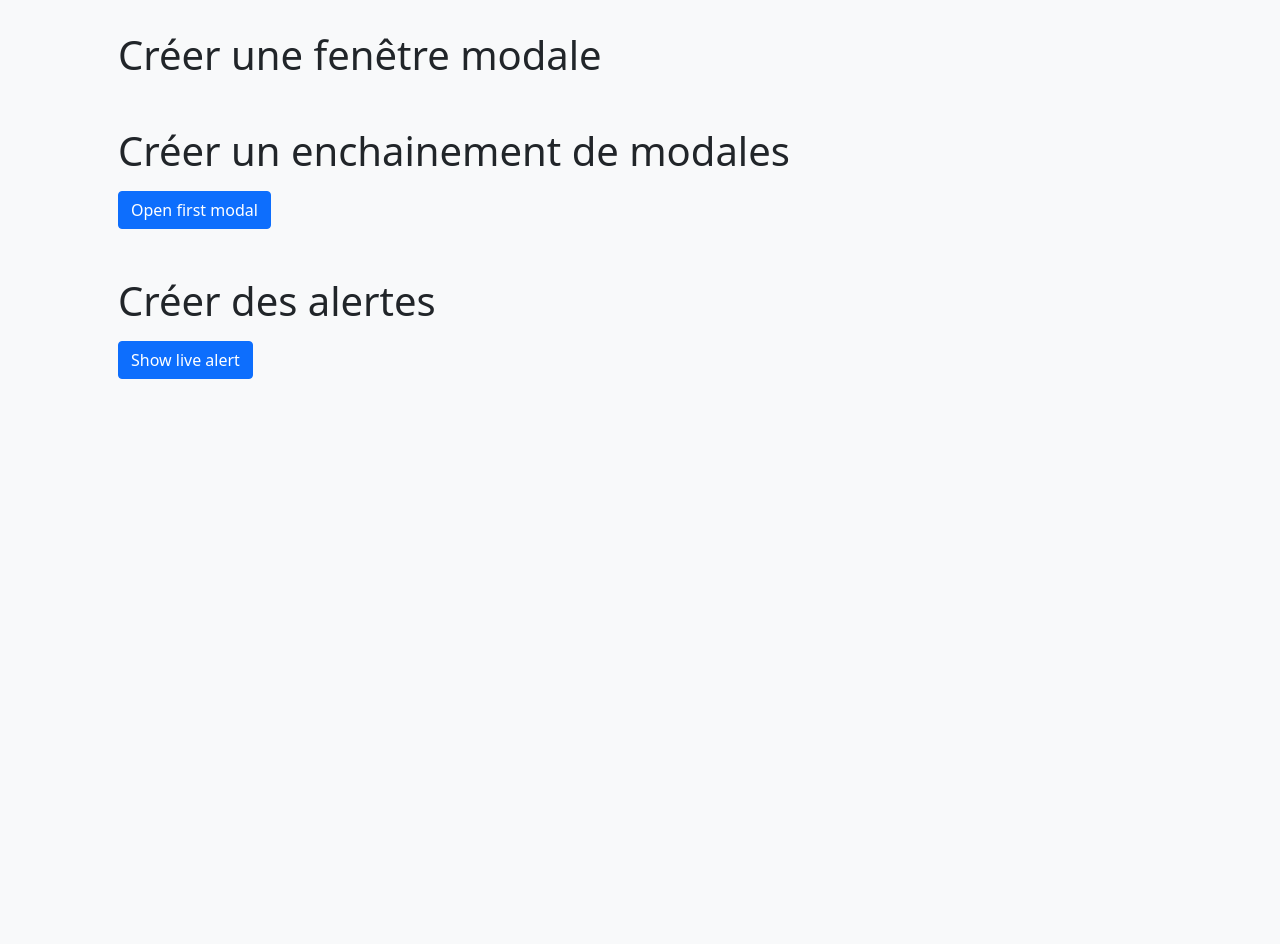
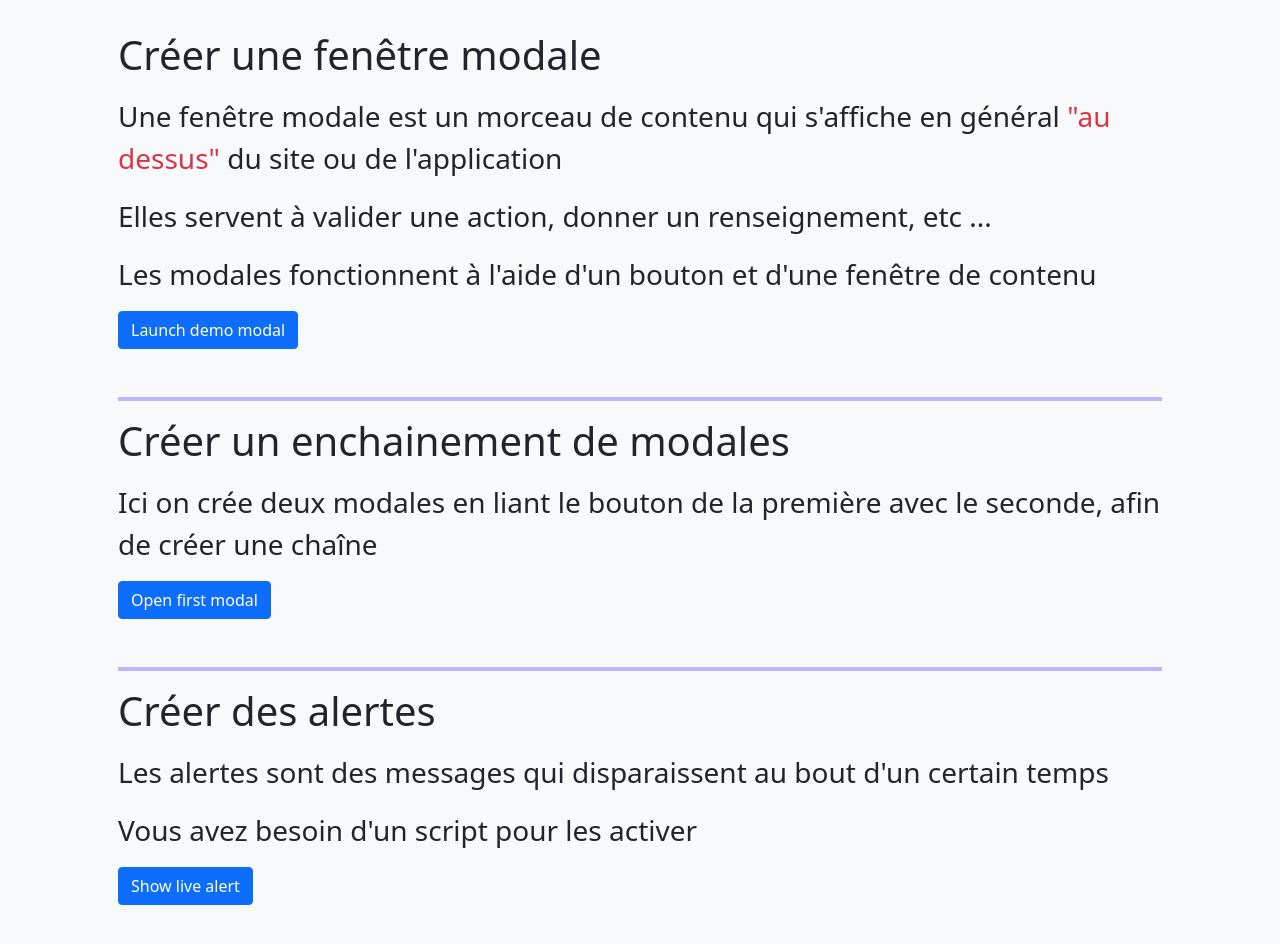
Before and after one commit to prestationweb42/Formation-Bootstrap-5, a plain HTML site: page 1. Sandbox/5. Composants avec JS/3. Modale-Alerte.html in a window 1280 px wide. Shown: the part 400-1344 px from the top of the page. Before the commit the page ends 875 px from the top, so only its background shows below. Drawn offline with nearby package versions, Linux system fonts and the light colour scheme.

Commit message:
lesson Composants JS Modale / Alerte

```diff
--- a/1. Sandbox/5. Composants avec JS/3. Modale-Alerte.html
+++ b/1. Sandbox/5. Composants avec JS/3. Modale-Alerte.html
@@ -48,20 +48,18 @@
 
 
     <h2 class="display-6 mb-3">Créer une fenêtre modale </h2>
-
-    <!-- Une fenêtre modale est un morceau de contenu qui s'affiche en général "au dessus" du site ou de l'application. -->
-    <!-- Elles servent à valider une action, donner un renseignement, etc ... -->
-
-    <!-- Les modales fonctionnent à l'aide d'un bouton et d'une fenêtre de contenu. -->
+    <p class="fs-3">Une fenêtre modale est un morceau de contenu qui s'affiche en général  <span class="text-danger">"au dessus"</span> du site ou de l'application</p>
+    <p class="fs-3">Elles servent à valider une action, donner un renseignement, etc ...  <span class="text-danger"></span></p>
+    <p class="fs-3">Les modales fonctionnent à l'aide d'un bouton et d'une fenêtre de contenu  <span class="text-danger"></span></p>
 
 
     <!-- Le bouton déclencheur -->
-    <!-- <button type="button" class="btn btn-primary" data-bs-toggle="modal" data-bs-target="#exampleModal">
+    <button type="button" class="btn btn-primary" data-bs-toggle="modal" data-bs-target="#exampleModal">
       Launch demo modal
-    </button> -->
+    </button>
 
     <!-- La modale -->
-    <!-- <div class="modal fade" id="exampleModal" tabindex="-1" aria-labelledby="exampleModalLabel" aria-hidden="true">
+    <div class="modal fade" id="exampleModal" tabindex="-1" aria-labelledby="exampleModalLabel" aria-hidden="true">
       <div class="modal-dialog">
         <div class="modal-content">
           <div class="modal-header">
@@ -77,12 +75,13 @@
           </div>
         </div>
       </div>
-    </div> -->
+    </div>
 
 
-    <h2 class="display-6 mb-3 mt-5">Créer un enchainement de modales</h2>
-
-    <!-- Ici on crée deux modales en liant le bouton de la première avec le seconde, afin de créer une chaîne. -->
+    <!-- Créer un enchainement de modales -->
+    <hr class="mt-5" style="border: 2px solid blue" />
+    <h2 class="display-6 mb-3">Créer un enchainement de modales</h2>
+    <p class="fs-3">Ici on crée deux modales en liant le bouton de la première avec le seconde, afin de créer une chaîne <span class="text-danger"></span></p>
 
     <button class="btn btn-primary" data-bs-toggle="modal" href="#exampleModalToggle" role="button">Open first modal</button>
 
@@ -120,11 +119,11 @@
     </div>
 
 
-
-    <h2 class="display-6 mb-3 mt-5">Créer des alertes </h2>
-
-    <!-- Les alertes sont des messages qui disparaissent au bout d'un certain temps. -->
-    <!-- Vous avez besoin d'un script pour les activer. -->
+    <!-- Créer des alertes -->
+    <hr class="mt-5" style="border: 2px solid blue" />
+    <h2 class="display-6 mb-3">Créer des alertes </h2>
+    <p class="fs-3">Les alertes sont des messages qui disparaissent au bout d'un certain temps<span class="text-danger"></span></p>
+    <p class="fs-3">Vous avez besoin d'un script pour les activer<span class="text-danger"></span></p>
 
     <div id="liveAlertPlaceholder"></div>
     <button type="button" class="btn btn-primary" id="liveAlertBtn">Show live alert</button>
```
